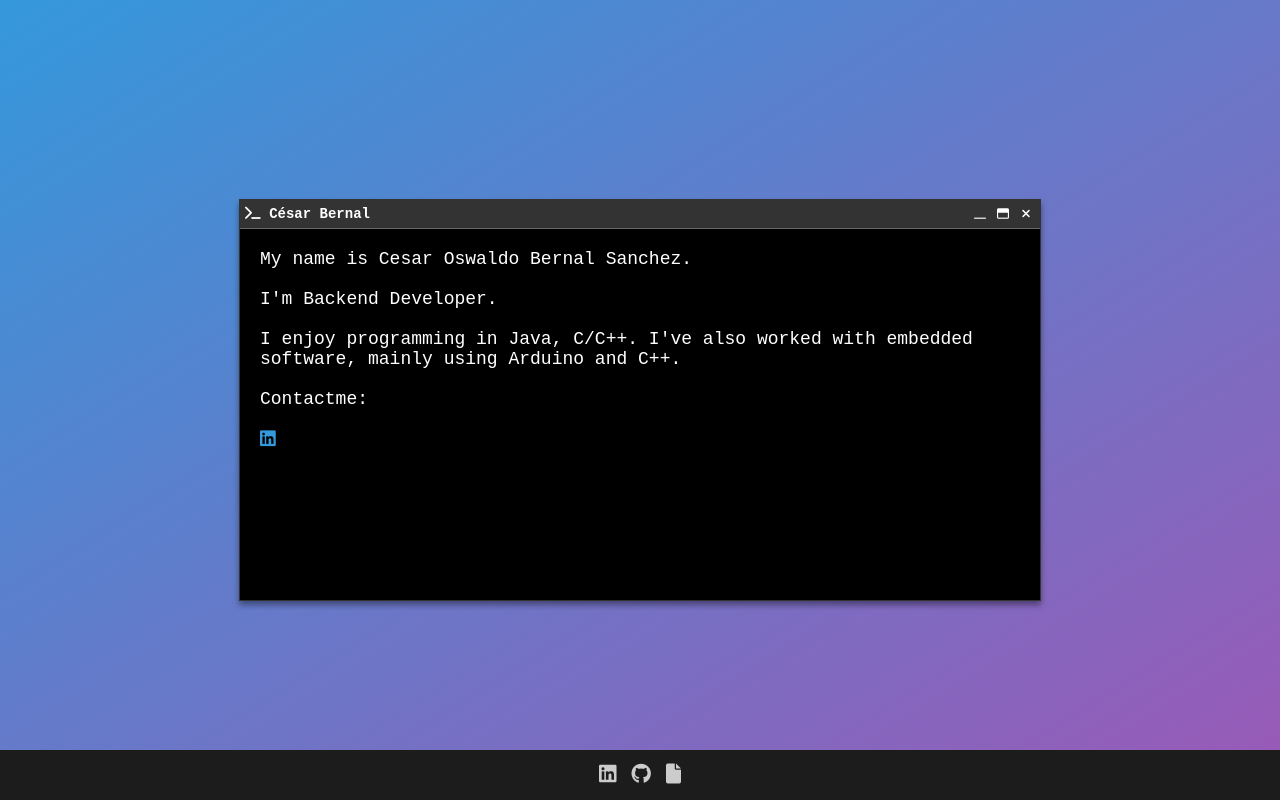
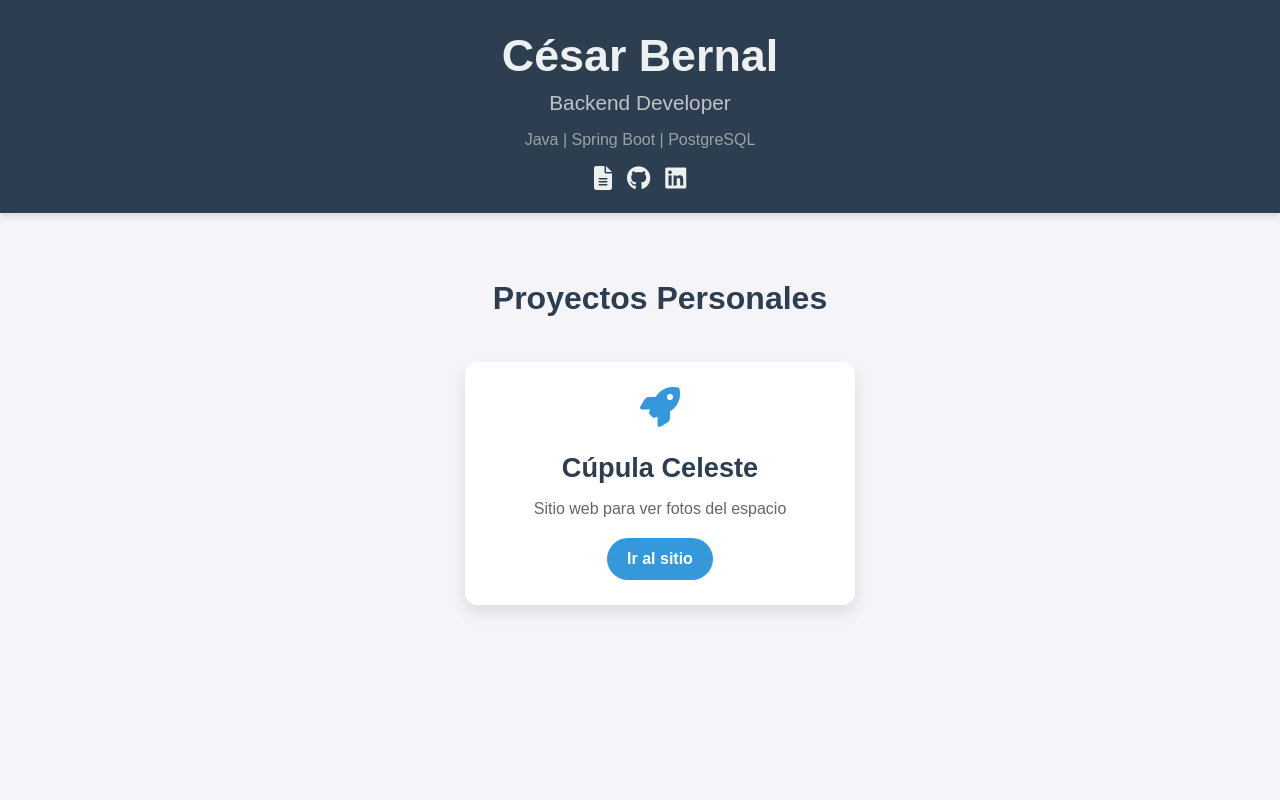
Before and after one commit to Cesar-64bit/Cesar-64bit.github.io, a plain HTML site: page index.html in a window 1280 px wide. Drawn offline with Linux system fonts and the light colour scheme.

Commit message:
Cambios de diseño

```diff
--- a/css/style.css
+++ b/css/style.css
@@ -1,164 +1,134 @@
+/* Estilos generales */
 body {
+    font-family: Arial, sans-serif;
+    background-color: #f4f4f9;
+    color: #333;
     margin: 0;
     padding: 0;
-    font-family: "Courier New", monospace;
-    background: linear-gradient(to bottom right, #3498db, #9b59b6);
-    color: #FFFFFF;
     display: flex;
-    justify-content: center;
+    flex-direction: column;
     align-items: center;
-    height: 100vh;
+    justify-content: flex-start;
+    min-height: 100vh;
 }
 
-.terminal {
-    background-color: #000000;
-    border: 1px solid #333333;
-    width: 90%;
-    /* Ancho relativo */
-    max-width: 800px;
-    /* Ancho máximo */
-    height: 400px;
-    /* Altura predefinida */
-    margin: 50px auto;
-    box-shadow: 0 4px 6px rgba(0, 0, 0, 0.4);
+/* Encabezado */
+header {
+    text-align: center;
+    margin-bottom: 40px;
+    background-color: #2c3e50;
+    width: 100%;
+    padding: 20px 0;
+    color: #fff;
+    box-shadow: 0 4px 6px rgba(0, 0, 0, 0.1);
+    position: relative;
+}
+
+header h1 {
+    font-size: 2.8em;
+    margin: 10px 0;
+    color: #ecf0f1;
+}
+
+.subtitle {
+    font-size: 1.3em;
+    margin: 5px 0;
+    color: #bdc3c7;
+    font-weight: 300;
+}
+
+.tech-stack {
+    font-size: 1em;
+    color: #95a5a6;
+    font-weight: 400;
+}
+
+/* Enlaces del Header */
+.header-links {
+    top: 15px;
+    right: 20px;
+    display: flex;
+    gap: 15px;
+    justify-content: center;
+}
+
+.header-links a {
+    color: #ecf0f1;
+    font-size: 1.5em;
+    transition: color 0.3s ease;
+    text-decoration: none;
+}
+
+.header-links a:hover {
+    color: #3498db;
+}
+
+/* Sección de Portfolio */
+.portfolio {
     display: flex;
     flex-direction: column;
+    align-items: center;
+    width: 100%;
+    max-width: 1000px;
+    padding: 0 20px;
 }
 
-
-
-
-.terminal-titlebar {
-    background-color: #333333;
-    color: #FFFFFF;
-    display: flex;
-    justify-content: space-between;
-    align-items: center;
-    padding: 5px;
-    font-size: 14px;
-    border-bottom: 1px solid #666666;
+.portfolio h2 {
+    font-size: 2em;
+    color: #2c3e50;
+    margin-bottom: 30px;
 }
 
-.terminal-title {
-    font-weight: bold;
+/* Tarjetas */
+.card {
+    background-color: #ffffff;
+    border-radius: 12px;
+    box-shadow: 0 8px 16px rgba(0, 0, 0, 0.1);
+    padding: 25px;
+    width: 100%;
+    max-width: 340px;
+    text-align: center;
+    transition: transform 0.3s ease, box-shadow 0.3s ease;
+    position: relative;
+    margin: 15px 0;
 }
 
-.terminal-button-container {
-    display: flex;
-    gap: 5px;
+.card:hover {
+    transform: translateY(-8px);
+    box-shadow: 0 10px 20px rgba(0, 0, 0, 0.15);
 }
 
-.terminal-button {
-    width: 16px;
-    height: 16px;
-    border: 1px solid transparent;
-    background-color: transparent;
-    color: #FFFFFF;
-    display: flex;
-    justify-content: center;
-    align-items: center;
-    font-size: 12px;
-    cursor: pointer;
+.card-icon {
+    font-size: 2.5em;
+    color: #3498db;
+    margin-bottom: 15px;
 }
 
-.terminal-button:hover {
-    background-color: #333333;
-    border: 1px solid #555555;
-    border-radius: 3px;
+.card h3 {
+    font-size: 1.7em;
+    color: #2c3e50;
+    margin: 10px 0;
 }
 
-.terminal-content {
-    flex-grow: 1;
-    background-color: #000000;
-    padding: 20px;
-    overflow: auto;
-    font-size: 18px;
-    scrollbar-width: thin;
-    scrollbar-color: #333333 #000000;
+.card p {
+    font-size: 1em;
+    color: #666;
+    margin-bottom: 20px;
 }
 
-.terminal-content::-webkit-scrollbar {
-    width: 10px;
+/* Botón de la tarjeta */
+.button {
+    display: inline-block;
+    background-color: #3498db;
+    color: #ffffff;
+    padding: 12px 20px;
+    border-radius: 25px;
+    text-decoration: none;
+    font-weight: bold;
+    transition: background-color 0.3s ease, box-shadow 0.3s ease;
 }
 
-.terminal-content::-webkit-scrollbar-track {
-    background: #000000;
+.button:hover {
+    background-color: #2980b9;
+    box-shadow: 0 4px 8px rgba(0, 0, 0, 0.15);
 }
-
-.terminal-content::-webkit-scrollbar-thumb {
-    background: #333333;
-    border-radius: 5px;
-}
-
-.terminal-content::-webkit-scrollbar-thumb:hover {
-    background: #555555;
-}
-
-.terminal-content a {
-    color: #3498db;
-    /* Cambia el color de los enlaces */
-    text-decoration: none;
-    /* Agrega un subrayado punteado */
-    transition: border-bottom 0.2s;
-}
-
-.terminal-content a:hover {
-    border-bottom: 1px solid #3498db;
-    /* Cambia a un subrayado sólido al pasar el mouse */
-}
-
-.cursor {
-    animation: blink 0.7s infinite;
-    display: inline-block;
-    width: 0.4em;
-    height: 1em;
-    background-color: #FFFFFF;
-}
-
-.taskbar {
-    position: fixed;
-    bottom: 0;
-    left: 0;
-    width: 100%;
-    height: 5%;
-    background-color: #1c1c1c;
-    padding: 5px 0;
-    display: flex;
-    justify-content: center;
-    align-items: center;
-    gap: 15px;
-    z-index: 0;
-    /* Coloca el footer detrás del ícono ampliado */
-}
-
-.task-icon {
-    color: #ccc;
-    font-size: 20px;
-    text-decoration: none;
-    transition: font-size 0.3s ease-in-out, transform 0.8s ease-in-out;
-    position: relative;
-    /* Para que el ícono pueda sobresalir */
-    z-index: 1;
-    /* Para que el ícono esté por encima del footer */
-}
-
-.task-icon:hover {
-    color: #fff;
-    font-size: 24px;
-    transform: scale(1.2);
-    /* Hace el ícono más grande */
-}
-
-@keyframes blink {
-
-    0%,
-    100% {
-        opacity: 0;
-    }
-
-    50% {
-        opacity: 1;
-    }
-}
-
-/* Otros estilos según tus necesidades */
--- a/index.html
+++ b/index.html
@@ -6,72 +6,32 @@
     <meta name="viewport" content="width=device-width, initial-scale=1.0">
     <link rel="stylesheet" href="css/style.css">
     <link rel="stylesheet" href="https://cdnjs.cloudflare.com/ajax/libs/font-awesome/6.0.0-beta3/css/all.min.css">
-    <title>Cesar Bernal</title>
+    <title>César Bernal - Portfolio</title>
 </head>
 
 <body>
-    <div class="terminal">
-        <div class="terminal-titlebar">
-            <div class="terminal-title">
-                <i class="fas fa-terminal"></i> César Bernal
+    <header>
+        <h1>César Bernal</h1>
+        <p class="subtitle">Backend Developer</p>
+        <p class="tech-stack">Java | Spring Boot | PostgreSQL</p>
+        <div class="header-links">
+            <a href="/pdf/CV- Cesar Bernal Spanish.pdf" target="_blank" title="CV"><i class="fas fa-file-alt"></i></a>
+            <a href="https://github.com/Cesar-64bit" target="_blank" title="GitHub"><i class="fab fa-github"></i></a>
+            <a href="https://www.linkedin.com/in/c%C3%A9sar-bernal-a9473924a/" target="_blank" title="LinkedIn"><i class="fab fa-linkedin"></i></a>
+        </div>
+    </header>
+
+    <main>
+        <section class="portfolio">
+            <h2>Proyectos Personales</h2>
+            <div class="card">
+                <i class="fa fa-rocket card-icon" aria-hidden="true"></i>
+                <h3>Cúpula Celeste</h3>
+                <p>Sitio web para ver fotos del espacio</p>
+                <a href="https://cupula-celeste.com/" target="_blank" class="button">Ir al sitio</a>
             </div>
-            <div class="terminal-button-container">
-                <div class="terminal-button terminal-minimize">
-                    <i class="far fa-window-minimize"></i>
-                </div>
-                <div class="terminal-button terminal-maximize">
-                    <i class="far fa-window-maximize"></i>
-                </div>
-                <div class="terminal-button terminal-close">
-                    <i class="fas fa-times"></i>
-                </div>
-            </div>
-        </div>
-        <div class="terminal-content" id="terminal-content">
-        </div>
-    </div>
-
-    <div class="taskbar">
-        <a href="https://www.linkedin.com/in/c%C3%A9sar-bernal-a9473924a/" target="_blank" class="task-icon"><i
-                class="fab fa-linkedin"></i></a>
-        <a href="https://github.com/Cesar-64bit" target="_blank" class="task-icon"><i class="fab fa-github"></i></a>
-        <a href="/pdf/CV- Cesar Bernal Spanish.pdf" target="_blank" class="task-icon"><i class="fas fa-file"></i></a>
-    </div>
-
-    <script>
-        const terminalContent = document.getElementById('terminal-content');
-        const textToType = [
-            "My name is Cesar Oswaldo Bernal Sanchez. <br> <br>"
-            + "I'm Backend Developer. <br> <br>"
-            + "I enjoy programming in Java, C/C++. "
-            + "I've also worked with embedded software, mainly using Arduino and C++. <br> <br>"
-            + "Contactme: <br> <br>"
-            + '<a href="https://www.linkedin.com/in/c%C3%A9sar-bernal-a9473924a/" target="_blank"><i class="fab fa-linkedin"></i> LinkedIn</a> <br>'
-            + '<a href="https://github.com/Cesar-64bit" target="_blank"><i class="fab fa-github"></i> Github</a> <br>'
-            + '<a href="/pdf/CV- Cesar Bernal Spanish.pdf" target="_blank"><i class="fas fa-file"></i> CV</a><br><br>'
-            + " > Select an option"
-        ];
-
-        let currentCommandIndex = 0;
-        let currentCharIndex = 0;
-
-        function typeCommand() {
-            if (currentCommandIndex >= textToType.length) {
-                showMenu();
-                return;
-            }
-
-            const command = textToType[currentCommandIndex];
-            terminalContent.innerHTML = command.substring(0, currentCharIndex);
-
-            if (currentCharIndex < command.length) {
-                currentCharIndex++;
-                setTimeout(typeCommand, 15);
-            }
-        }
-
-        typeCommand();
-    </script>
+        </section>
+    </main>
 </body>
 
 </html>
```
Also changed, not shown: js/script.js (added, +33 -0 lines).
